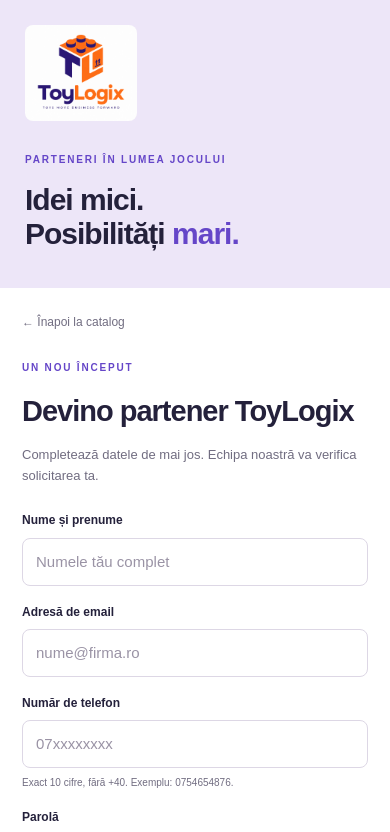
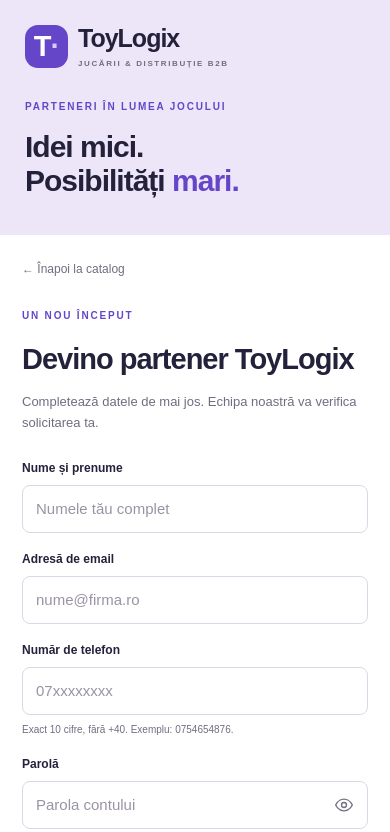
Before and after one commit to Safiturk/ToyLogix, a Next.js app: page /register in a window 390 px wide. Shown: the top 832 px of the page. Built offline with nearby package versions, Linux system fonts and the light colour scheme; no server answers.

Commit message:
Revert "Add ToyLogix brand logo across the site"
This reverts commit 997bf56ca41eeef6c15992110231b0b7a11acdd6.

```diff
--- a/app/admin/page.tsx
+++ b/app/admin/page.tsx
@@ -4,7 +4,6 @@
 import { supabase } from '@/lib/supabase';
 import { useRouter } from 'next/navigation';
 import Link from 'next/link';
-import BrandLogo from '../components/BrandLogo';
 import BarcodeScanner from '../components/BarcodeScanner';
 import formStyles from './product-form.module.css';
 import OnlinePanel from './OnlinePanel';
@@ -285,7 +284,9 @@
         {/* HEADER */}
         <header className="bg-white/80 backdrop-blur-md p-6 rounded-3xl border border-slate-200/80 shadow-sm flex flex-col md:flex-row justify-between items-start md:items-center gap-4">
           <Link href="/store" className="flex items-center gap-3 group">
-            <BrandLogo />
+            <div className="w-12 h-12 rounded-2xl bg-gradient-to-tr from-indigo-600 to-purple-600 text-white flex items-center justify-center font-black text-2xl shadow-lg shadow-indigo-500/30 group-hover:scale-105 transition-transform">
+              T
+            </div>
             <div>
               <h1 className="text-2xl font-black text-slate-900 group-hover:text-indigo-600 transition-colors">Panou de Administrare</h1>
               <p className="text-xs text-slate-500 font-medium">ToyLogix Store &bull; Click logo pentru a reveni la Magazin</p>
--- a/app/components/AccountAccess.tsx
+++ b/app/components/AccountAccess.tsx
@@ -2,7 +2,6 @@
 
 import { useEffect, useState } from "react";
 import Link from "next/link";
-import BrandLogo from "./BrandLogo";
 import { useRouter } from "next/navigation";
 import { supabase } from "@/lib/supabase";
 import { accountColumns } from '@/lib/account';
@@ -115,7 +114,7 @@
 
   const title = mode === "login" ? "Bine ai revenit." : mode === "forgot" ? "Ai uitat parola?" : "O parolă nouă.";
   return <main className={s.page}>
-    <header className={s.header}><Link className={s.logo} href="/store"><BrandLogo /></Link><span>Jucării & distribuție B2B</span></header>
+    <header className={s.header}><Link className={s.logo} href="/store">ToyLogix<span>·</span><small>PARTNER PORTAL</small></Link><span>Jucării & distribuție B2B</span></header>
     <div className={s.layout}>
       <section className={s.story}>
         <span className={s.eyebrow}>UN PARTENERIAT. NOI POSIBILITĂȚI.</span>
--- a/app/components/BrandLogo.tsx
+++ /dev/null
@@ -1,15 +0,0 @@
-import Image from "next/image";
-import styles from "./brand-logo.module.css";
-
-export default function BrandLogo() {
-  return (
-    <Image
-      src="/toylogix-logo.png"
-      alt="ToyLogix — Toys Move Business Forward"
-      width={1536}
-      height={1024}
-      sizes="(max-width: 600px) 144px, 192px"
-      className={styles.image}
-    />
-  );
-}
--- a/app/components/CustomerAuth.tsx
+++ b/app/components/CustomerAuth.tsx
@@ -1,7 +1,6 @@
 "use client";
 import { useState } from "react";
 import Link from "next/link";
-import BrandLogo from "./BrandLogo";
 import AccountAccess from './AccountAccess';
 import { supabase } from "@/lib/supabase";
 import s from "../customer.module.css";
@@ -133,7 +132,12 @@
     <main className={s.authPage}>
       <section className={s.authStory}>
         <Link href="/store" className={s.logo}>
-          <BrandLogo />
+          <span className={s.logoMark}>
+            T<span>·</span>
+          </span>
+          <span>
+            ToyLogix<small>JUCĂRII & DISTRIBUȚIE B2B</small>
+          </span>
         </Link>
         <div>
           <span className={s.eyebrow}>PARTENERI ÎN LUMEA JOCULUI</span>
--- a/app/components/brand-logo.module.css
+++ /dev/null
@@ -1,16 +0,0 @@
-.image {
-  display: block;
-  width: 148px;
-  height: 128px;
-  flex-shrink: 0;
-  object-fit: cover;
-  border-radius: 8px;
-  background: #fff;
-}
-
-@media (max-width: 600px) {
-  .image {
-    width: 112px;
-    height: 96px;
-  }
-}
--- a/app/email-confirmed/page.tsx
+++ b/app/email-confirmed/page.tsx
@@ -2,7 +2,6 @@
 
 import { useEffect, useState } from "react";
 import Link from "next/link";
-import BrandLogo from "../components/BrandLogo";
 import { supabase } from "@/lib/supabase";
 import s from "../components/account-access.module.css";
 
@@ -35,7 +34,7 @@
   }, []);
 
   return <main className={s.page}>
-    <header className={s.header}><Link className={s.logo} href="/login"><BrandLogo /></Link></header>
+    <header className={s.header}><Link className={s.logo} href="/login">ToyLogix<span>·</span><small>PARTNER PORTAL</small></Link></header>
     <div className={s.confirmationLayout}>
       <section className={s.card} aria-labelledby="confirmation-title" aria-busy={state === "checking"}>
         <span className={s.eyebrow}>CONFIRMAREA ADRESEI DE EMAIL</span>
--- a/app/store/Storefront.tsx
+++ b/app/store/Storefront.tsx
@@ -7,7 +7,6 @@
   useSyncExternalStore,
 } from "react";
 import Link from "next/link";
-import BrandLogo from "../components/BrandLogo";
 import { useRouter } from "next/navigation";
 import { supabase } from "@/lib/supabase";
 import { signOutAccount } from '@/lib/account';
@@ -527,7 +526,12 @@
         <div className={s.headerInner}>
           <div className={s.brandNavigation}>
             <Link href="/store" className={s.logo}>
-              <BrandLogo />
+              <span className={s.logoMark}>
+                T<span>·</span>
+              </span>
+              <span>
+                ToyLogix<small>JUCĂRII & DISTRIBUȚIE B2B</small>
+              </span>
             </Link>
             <button
               className={s.hamburger}
@@ -950,7 +954,7 @@
       </main>
       <footer className={s.footer}>
         <Link href="/store" className={s.footerLogo}>
-          <BrandLogo />
+          ToyLogix<span>·</span>
         </Link>
         <p>Jucării. Idei. Noi posibilități.</p>
         <nav aria-label="Navigare subsol">
```
Also changed, not shown: public/toylogix-logo.png (deleted).
